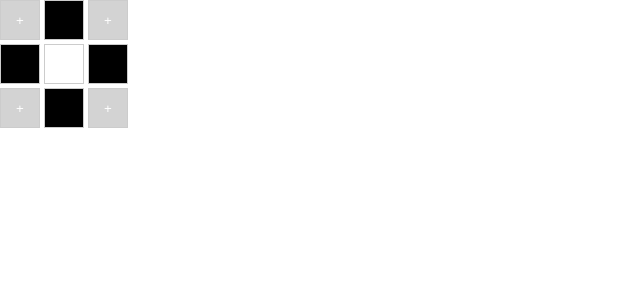
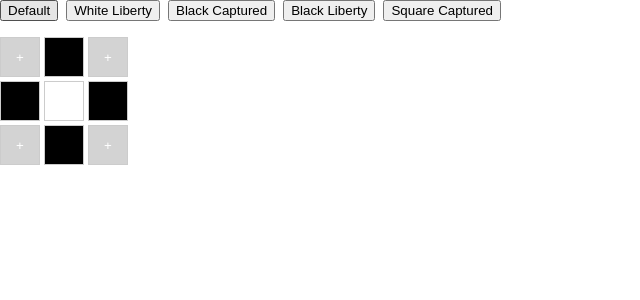
Before and after one commit to vertigojones/goban-checker, a React (Create React App) app: page / in a window 1280 px wide. Shown: the top 300 px of the page, without its empty margins (0-640 px from the left). Built offline with nearby package versions, Linux system fonts and the light colour scheme.

Commit message:
add board switcher buttons

```diff
--- a/src/components/GobanBoard.tsx
+++ b/src/components/GobanBoard.tsx
@@ -1,6 +1,12 @@
-import { useState } from "react"
+import { useEffect, useState } from "react"
 import { isTaken } from "../utils/isTaken"
-import { defaultBoard } from "../mocks/boards"
+import {
+  defaultBoard,
+  boardWithLiberty,
+  surroundedBlackGroup,
+  blackGroupWithLiberty,
+  squareGroupSurrounded,
+} from "../mocks/boards"
 import { Board, Row, Cell, Message } from "./GobanBoard.styles"
 
 // Allow an optional custom board to be passed in as a prop
@@ -8,11 +14,29 @@ interface GobanBoardProps {
   board?: Stone[][]
 }
 
-const GobanBoard: React.FC<GobanBoardProps> = ({ board = defaultBoard }) => {
-  // Track the currently selected cell, if any
+const GobanBoard: React.FC<GobanBoardProps> = ({ board: externalBoard }) => {
+  // Boards to choose from (for UI preview/demo only)
+  const boardOptions: Record<string, Stone[][]> = {
+    Default: defaultBoard,
+    "White Liberty": boardWithLiberty,
+    "Black Captured": surroundedBlackGroup,
+    "Black Liberty": blackGroupWithLiberty,
+    "Square Captured": squareGroupSurrounded,
+  }
+
+  // Active board state (used in UI)
+  const [board, setBoard] = useState<Stone[][]>(externalBoard || defaultBoard)
   const [selected, setSelected] = useState<[number, number] | null>(null)
-  // Track whether the selected stone is captured or not
   const [captured, setCaptured] = useState<boolean | null>(null)
+
+  // Ensure board updates when test prop is provided
+  useEffect(() => {
+    if (externalBoard) {
+      setBoard(externalBoard)
+      setSelected(null)
+      setCaptured(null)
+    }
+  }, [externalBoard])
 
   // Handle user click on a board cell
   const handleClick = (x: number, y: number) => {
@@ -20,15 +44,32 @@ const GobanBoard: React.FC<GobanBoardProps> = ({ board = defaultBoard }) => {
     setCaptured(isTaken(board, x, y))
   }
 
+  // Handle board selection from the UI (demo mode only)
+  const handleBoardSwitch = (label: string) => {
+    setBoard(boardOptions[label])
+    setSelected(null)
+    setCaptured(null)
+  }
+
   return (
     <div>
+      {/* Show board buttons only if not using test prop */}
+      {!externalBoard && (
+        <div style={{ marginBottom: "1rem", display: "flex", gap: "0.5rem" }}>
+          {Object.keys(boardOptions).map((label) => (
+            <button key={label} onClick={() => handleBoardSwitch(label)}>
+              {label}
+            </button>
+          ))}
+        </div>
+      )}
+
       {/* Render the board as rows of buttons */}
       <Board>
         {board.map((row, y) => (
           <Row key={y}>
             {row.map((cell, x) => {
               const isSelected = selected?.[0] === x && selected?.[1] === y
-
               return (
                 <Cell
                   key={`${x},${y}`}
```
Also changed, not shown: 1 other file (tests, documents, lock files or other folders).
